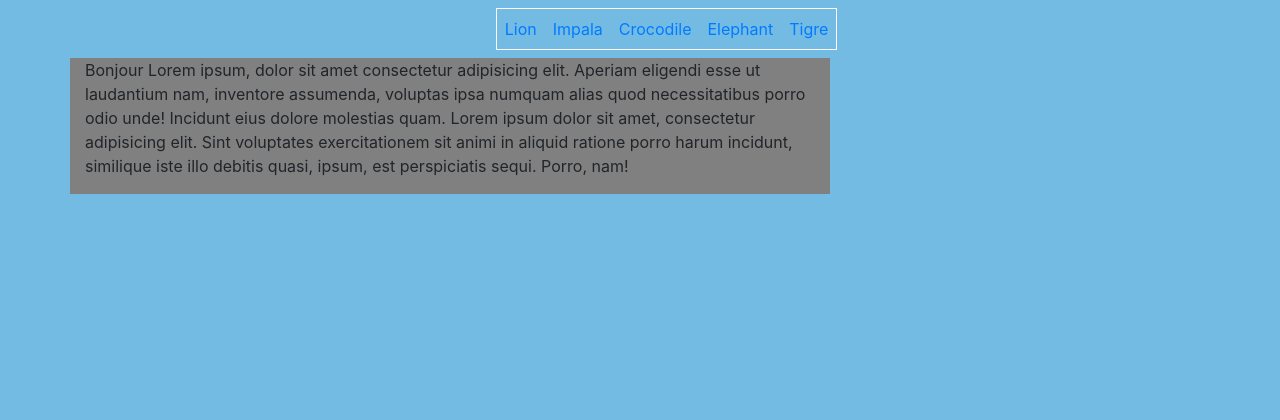
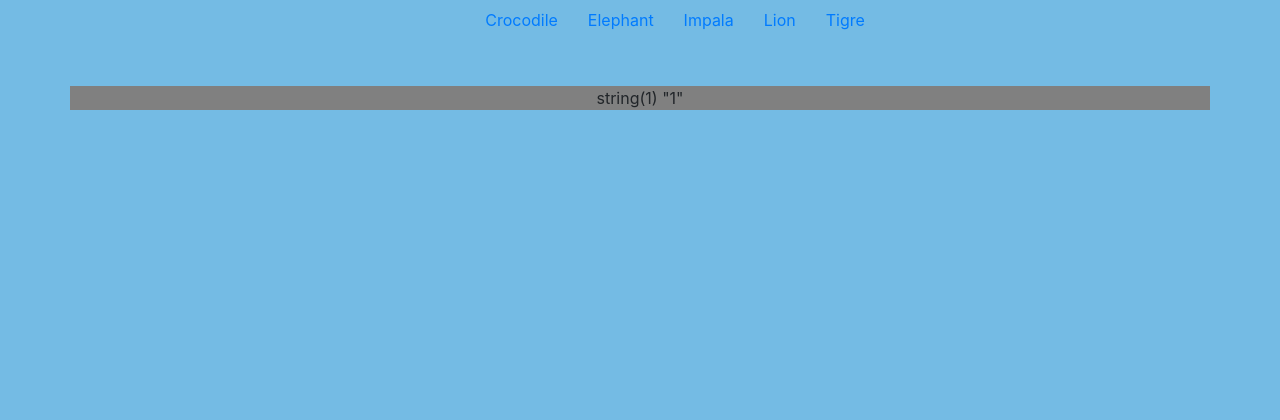
Before and after one commit to sami-elnakadi/PHP, a PHP site: page /PHP/?page=1 in a window 1280 px wide. Shown: the top 420 px of the page. Run offline with PHP 8.4, Linux system fonts and the light colour scheme.

Commit message:
controll

```diff
--- a/Controleur/assets/css/control.css
+++ b/Controleur/assets/css/control.css
@@ -2,9 +2,11 @@ html { height: 100%; }
 
 body { background-color: #74BBE4; min-height: 100%; position: relative; }
 
-ul { border: solid 1px white; }
+ul { list-style: none; display: -webkit-box; display: -ms-flexbox; display: flex; -webkit-box-pack: center; -ms-flex-pack: center; justify-content: center; }
 
-.footer { position: fixed; bottom: 0; -webkit-box-pack: center; -ms-flex-pack: center; justify-content: center; background-color: grey; min-width: 100%; }
+li { padding-left: 30px; }
 
-article { background-color: grey; }
+.footer { position: fixed; bottom: 0; -webkit-box-pack: center; -ms-flex-pack: center; justify-content: center; background-color: gray; min-width: 100%; }
+
+.container { background-color: gray; text-align: center; margin-top: 30px; }
 /*# sourceMappingURL=control.css.map */
--- a/Controleur/assets/css/control.min.css
+++ b/Controleur/assets/css/control.min.css
@@ -1,2 +1,2 @@
-html{height:100%}body{background-color:#74BBE4;min-height:100%;position:relative}ul{border:solid 1px white}.footer{position:fixed;bottom:0;-webkit-box-pack:center;-ms-flex-pack:center;justify-content:center;background-color:grey;min-width:100%}article{background-color:grey}
+html{height:100%}body{background-color:#74BBE4;min-height:100%;position:relative}ul{list-style:none;display:-webkit-box;display:-ms-flexbox;display:flex;-webkit-box-pack:center;-ms-flex-pack:center;justify-content:center}li{padding-left:30px}.footer{position:fixed;bottom:0;-webkit-box-pack:center;-ms-flex-pack:center;justify-content:center;background-color:gray;min-width:100%}.container{background-color:gray;text-align:center;margin-top:30px}
 /*# sourceMappingURL=control.min.css.map */
--- a/Controleur/assets/scss/control.scss
+++ b/Controleur/assets/scss/control.scss
@@ -9,17 +9,24 @@ body{
 }
 
 ul{
-    border: solid 1px white;
+    list-style: none;
+    display: flex;
+    justify-content: center;
+}
+
+li{
+    padding-left: 30px;
 }
 
 .footer{
     position: fixed;
     bottom: 0;
     justify-content: center;
-    background-color: grey;
+    background-color: gray;
     min-width: 100%;
 }
-
-article{
-    background-color: grey;
+.container{
+    background-color:gray;
+    text-align: center;
+    margin-top: 30px;
 }
--- a/Controleur/controleur/control.php
+++ b/Controleur/controleur/control.php
@@ -1,5 +1,11 @@
 <?php
 
+require 'view/head.php';
 
+require 'view/header.php';
+
+require 'view/app.php';
+
+require 'view/footer.php';
 
 ?>
--- a/Controleur/index.php
+++ b/Controleur/index.php
@@ -1,20 +1 @@
-
-<!DOCTYPE html>
-<html>
-
-<head>
-    <meta charset="utf-8" />
-    <meta http-equiv="X-UA-Compatible" content="IE=edge">
-    <meta name="viewport" content="width=device-width, initial-scale=1">
-    <link rel="stylesheet" type="text/css" href="https://stackpath.bootstrapcdn.com/bootstrap/4.3.1/css/bootstrap.min.css">
-    <link rel="stylesheet" type="text/css" href="assets/css/control.css" />
-</head>
-<body>
-<?php include 'view/header.php'; ?>
-
-<?php include 'view/app.php'; ?>
-
-<?php include 'view/footer.php'; ?>
-
-</body>
-</html>
+<?php require 'controleur/control.php'; ?>
--- a/Controleur/view/app.php
+++ b/Controleur/view/app.php
@@ -1,9 +1,24 @@
-
-
-<div class = "container">
-    <section class = "row">
-        <article class = "col-md-offset-2 col-md-8">
-                <p> Bonjour Lorem ipsum, dolor sit amet consectetur adipisicing elit. Aperiam eligendi esse ut laudantium nam, inventore assumenda, voluptas ipsa numquam alias quod necessitatibus porro odio unde! Incidunt eius dolore molestias quam. Lorem ipsum dolor sit amet, consectetur adipisicing elit. Sint voluptates exercitationem sit animi in aliquid ratione porro harum incidunt, similique iste illo debitis quasi, ipsum, est perspiciatis sequi. Porro, nam!</p>
-        </article>
-    </section>
+<div class="container">
+    <div class="row">
+        <div class="col-md-12">
+<?php
+$page = $_GET['page'];
+if(isset($page)){
+    var_dump($_GET['page']);
+}
+    if($page === 'Crocodile'){
+        require 'view/croco.php';
+    }
+    else if($page === 'Elephant'){
+        require 'view/elephant.php';
+    }else if($page === 'Impala'){
+        require 'view/impala.php';
+    }else if($page === 'Lion'){
+        require 'view/lion.php';
+    }else if($page === 'Tigre'){
+        require 'view/tigre.php';
+    }
+?>
+            </div>
+    </div>
 </div>
--- a/Controleur/view/footer.php
+++ b/Controleur/view/footer.php
@@ -1,3 +1,5 @@
 <footer>
     <p class = "footer col-md-8 navbar navbar-expand-lg"> Tout droit réserver aux petits animaux tout mignons </p>
 </footer>
+</body>
+</html>
--- /dev/null
+++ b/Controleur/view/head.php
@@ -0,0 +1,11 @@
+<!DOCTYPE html>
+<html lang="fr">
+<head>
+    <meta charset="UTF-8">
+    <meta name="viewport" content="width=device-width, initial-scale=1.0">
+    <meta http-equiv="X-UA-Compatible" content="ie=edge">
+    <link type="text/css" rel="stylesheet" href="https://stackpath.bootstrapcdn.com/bootstrap/4.3.1/css/bootstrap.min.css"/>
+    <link type="text/css" rel="stylesheet" href="./assets/css/control.css">
+    <title>Safari</title>
+</head>
+<body>
--- a/Controleur/view/header.php
+++ b/Controleur/view/header.php
@@ -1,29 +1,24 @@
+
  <header>
 
-        <nav class="col-md-8 navbar navbar-expand-lg">
+        <nav class="col-md-12 navbar">
 
-<div class="collapse navbar-collapse" id="navbarSupportedContent1">
+<div class="navbar-collapse" id="navbarSupportedContent1">
 
-        <ul class="nav navbar-nav ml-auto">
-            <li class="nav-item active">
-            <a class="nav-link" href="">Lion</a>
-            </li>
-            <li class="nav-item">
-            <a class="nav-link" href="">Impala</a>
-            </li>
-            <li class="nav-item">
-            <a class="nav-link" href="">Crocodile</a>
-            </li>
+<?php
 
-            <li class="nav-item">
-            <a class="nav-link" href="">Elephant</a>
-            </li>
+$menu = array('Crocodile','Elephant','Impala','Lion', 'Tigre');
+echo '<ul>'
+?>
 
-            <li class="nav-item">
-            <a class="nav-link" href="">Tigre</a>
-            </li>
-
-        </ul>
+<?php
+foreach($menu as $val){
+    echo '<li><a href="http://localhost/PHP/Controleur/view/index.php?page='.$val.'">'.$val.'</a></li>';
+}
+?>
+<?php
+echo '</ul>';
+?>
     </div>
 </nav>
 </header>
```
Also changed, not shown: Controleur/Global/global.php (added, +19 -0 lines), Controleur/view/croco.php (+18 -0 lines), Controleur/view/elephant.php (+14 -0 lines), Controleur/view/impala.php (+11 -0 lines), Controleur/view/lion.php (+13 -0 lines), Controleur/view/tigre.php (+14 -0 lines), 2 other files.
